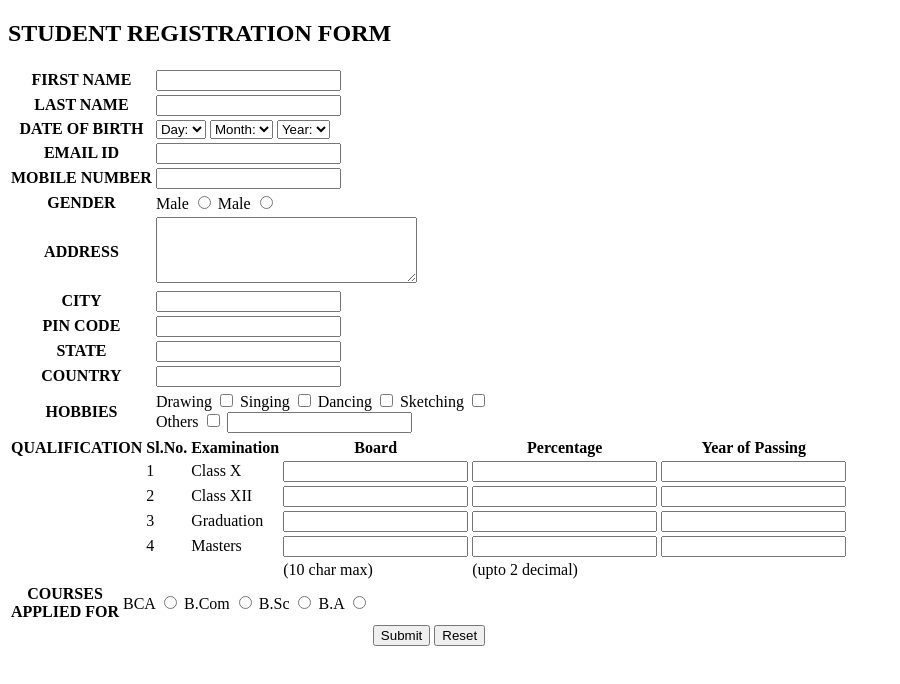
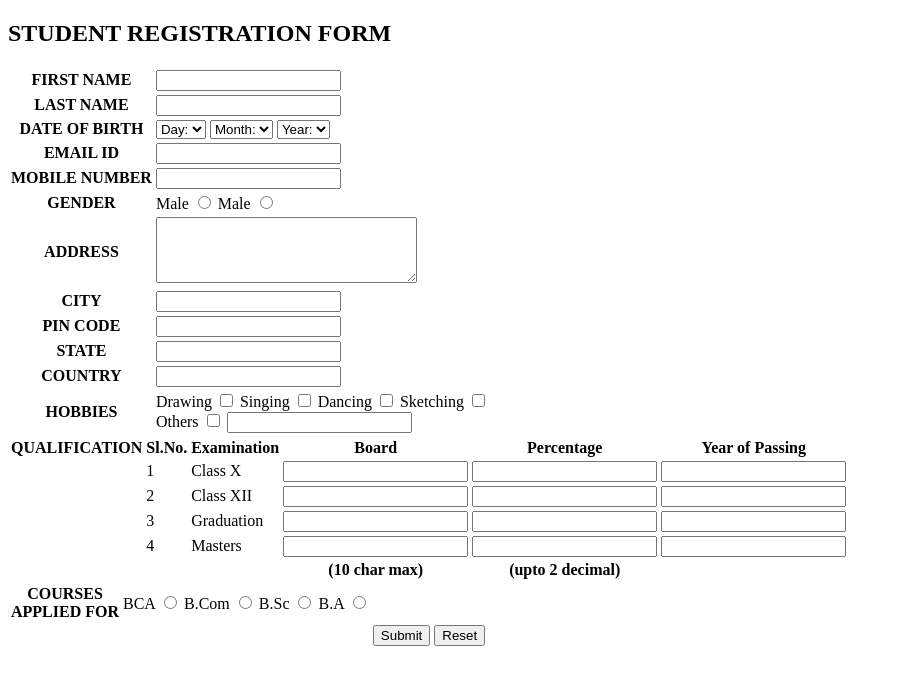
Before and after one commit to IBRAHIMIQBAAl/IBRAHIMIQBAAl-METAWISE-ASSIGNMENT-3, a plain HTML site: page index.html in a window 1280 px wide. Shown: the whole page, without its empty margins (0-900 px from the left). Drawn offline with Linux system fonts and the light colour scheme.

Commit message:
Update index.html

```diff
--- a/index.html
+++ b/index.html
@@ -208,8 +208,8 @@
                 <td></td>
                 <td></td>
                 <td></td>
-                <td>(10 char max)</td>
-                <td>(upto 2 decimal)</td>
+                <th>(10 char max)</th>
+                <th>(upto 2 decimal)</th>
                 <td></td>
             </tr>
         </table>
```
